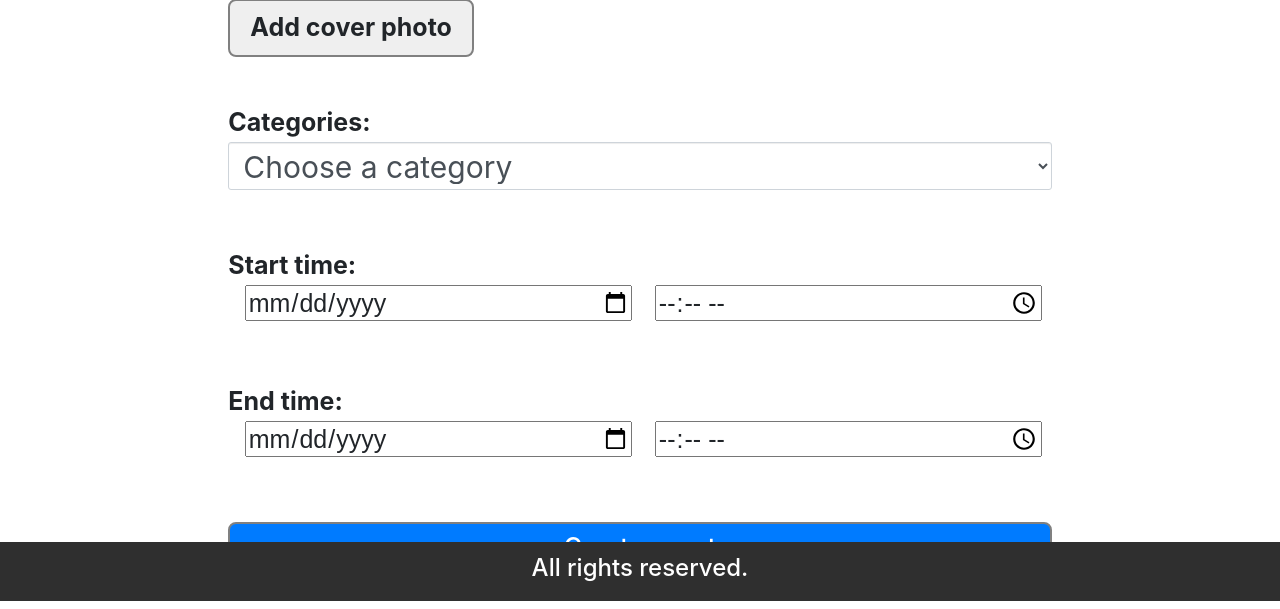
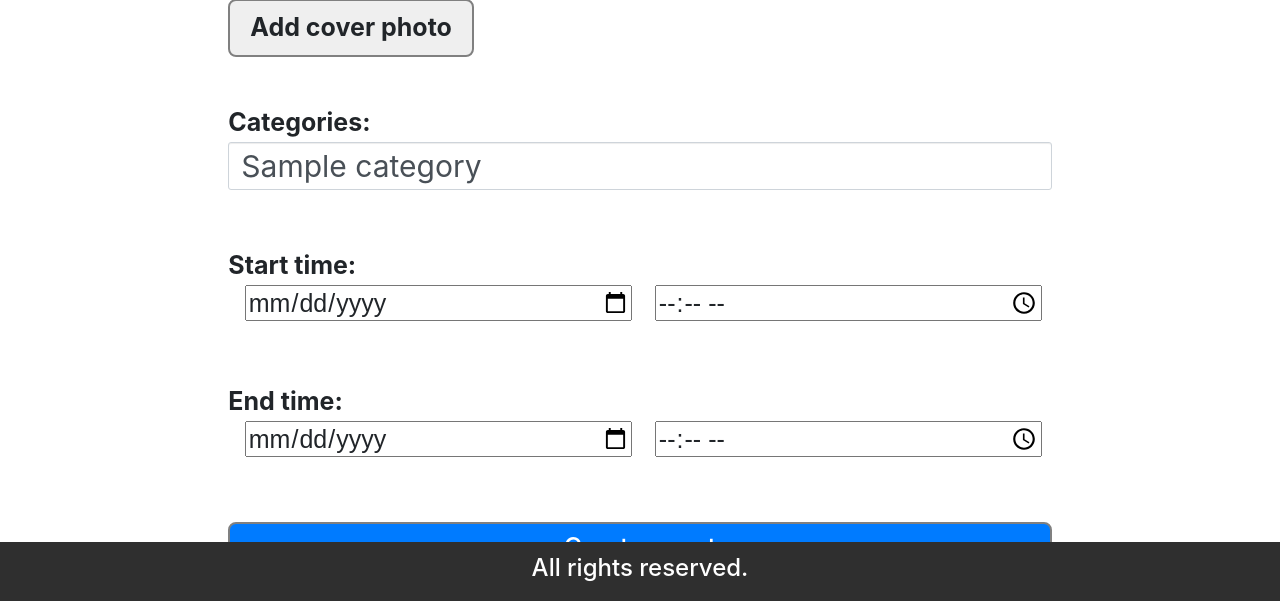
Before and after one commit to EventManagerTeam/EventManager, a Django app: template eventmanager/events/templates/events/create_event.html in a window 1280 px wide. Shown: the part 199-808 px from the top of the page. Run offline with Django 3.2, Linux system fonts and the light colour scheme; the template is opened without the code that fills it: most values are stand-ins (such as "Sample title", 1, 10 or a date in 2020); some libraries are stand-ins or nearby versions.

Commit message:
event can have multiple categories #232

```diff
--- a/eventmanager/events/templates/events/create_event.html
+++ b/eventmanager/events/templates/events/create_event.html
@@ -31,8 +31,7 @@
 
         <br> <br>  <br> <br>
         <h1> <b> Categories: </b></h1>
-        <select id="category" class="form-control form-control-lg" name="category_select">
-            <option class="disabled" value="" >Choose a category</option>
+        <select id="category" class="form-control form-control-lg" name="category_select" multiple>
             {% for category in categories %}
             <h1>
                 <option  value="{{ category.name }}" name="{{ category.name }}">{{ category.name }}</option>
```
